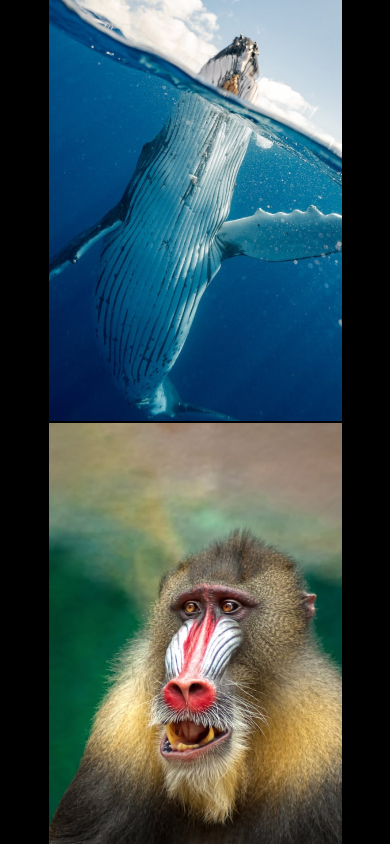
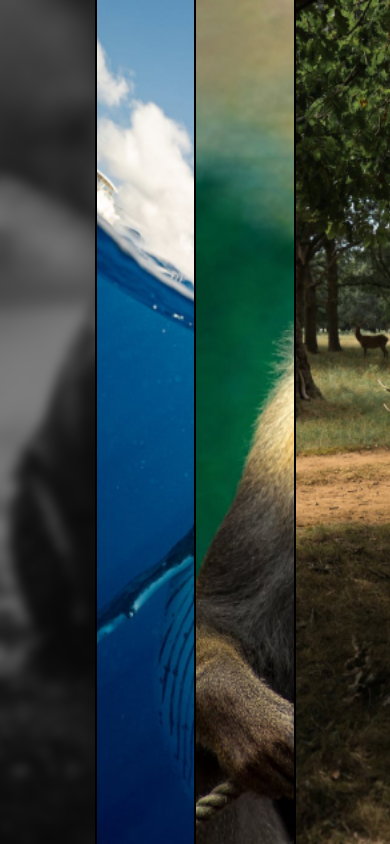
Before and after one commit to Umutoni123/taskforce, a plain HTML site: page index.html in a window 390 px wide. Shown: the top 844 px of the page. Drawn offline with Linux system fonts and the light colour scheme.

Commit message:
add color and arrow

```diff
--- a/css/style.css
+++ b/css/style.css
@@ -1,7 +1,6 @@
 * {
     padding: 0;
     margin: 0;
-
 }
 
 .image-container {
@@ -10,48 +9,85 @@
     align-content: center;
     flex-wrap: wrap;
     background: #000;
-    height: 100vh; /* Full viewport height */
+    height: 100vh;
     width: 100vw;
     gap: 2px;
-
-     /* To allow multiple rows */
-
 }
 
 .image-item {
     position: relative;
-
-    overflow: hidden; /* Ensure the child elements do not overflow */
+    overflow: hidden;
 }
 
 .image-item img {
     display: block;
     width: 100%;
     height: auto;
-    transition: filter 0.3s, transform 0.3s; /* Add transition for smooth effect */
+    transition: filter 0.3s, transform 0.3s;
 }
 
 .image-item:hover img {
     filter: blur(5px) grayscale(100%) brightness(50%);
-    transform: scale(1.05); /* Optional: slight scale for better visual effect */
+    transform: scale(1.05);
 }
 
 .des {
     position: absolute;
     color: white;
     bottom: 0;
-    right:0;
+    right: 0;
     left: 0;
     padding: 1.5rem;
     z-index: 1;
+}
+
+.read-more {
+    display: none;
+    line-height: 24px;
+    color: cyan;
+    cursor: pointer;
+}
+
+.image-item:hover .read-more {
+    display: block;
 
 }
 
 .type {
-    font-family:Arial, Helvetica, sans-serif
+    font-family: popins;
+    line-height: 38px;
+    font-weight: 400;
+    font-family: poppins;
+
 }
-@media (max-width: 600px) {
+.country{
+    line-height: 16.02px;
+    font-weight: 400;
+    font-size: 12px;
+    font-family: poppins;
+}
+
+
+@media (max-width: 740px) {
     .des {
         display: none;
     }
+
+    .image-container {
+        display: grid;
+        grid-template-columns: repeat(4, 25%);
+        gap: 2px;
+        background: #000;
+    }
+
+    .image-item img {
+        height: 100vh;
+        width: 100vw;
+        transition: filter 0.3s, transform 0.3s;
+    }
+
+    .image-item:hover img {
+        filter: blur(5px) grayscale(100%) brightness(50%);
+        transform: scale(1.05);
+    }
 }
--- a/index.html
+++ b/index.html
@@ -5,6 +5,9 @@
     <meta name="viewport" content="width=device-width, initial-scale=1.0">
     <title>Gallery</title>
     <link rel="stylesheet" href="../css/style.css">
+    <link href="https://fonts.googleapis.com/css2?family=Poppins:wght@300;400;500;600;700&display=swap" rel="stylesheet">
+    <link rel="stylesheet" href="https://cdnjs.cloudflare.com/ajax/libs/font-awesome/6.0.0-beta3/css/all.min.css">
+
 </head>
 <body>
     <div class="image-container"></div>
--- a/js/index.js
+++ b/js/index.js
@@ -1,51 +1,51 @@
-document.addEventListener('DOMContentLoaded', () =>{
+document.addEventListener('DOMContentLoaded', () => {
     const imgContainer = document.querySelector('.image-container');
 
     const images = [
         {
             src: '../images/fox.jpg',
-            type: 'Fenec',
-            name: 'Fox',
+            type: 'FENNEC',
+            name: 'FOX',
             country: 'India'
-
         },
         {
             src: '../images/whale.jpg',
-            type: 'Humpback',
-            name: 'whale',
+            type: 'HUMPACK',
+            name: 'WHALE',
             country: 'South Africa'
-
         },
         {
             src: '../images/baboon.jpg',
-            type: 'Common Brown',
-            name: 'Baboon',
+            type: 'COMMON BROWN',
+            name: 'BABBONN',
             country: 'South Africa'
-
         },
         {
             src: '../images/deer.jpg',
-            type: 'Spotted',
-            name: 'Deer',
+            type: 'SPOTTED',
+            name: 'DEER',
             country: 'Amazon'
+        }
+    ];
 
-        }
+    images.forEach(image => {
+        const imageItem = document.createElement('div');
+        imageItem.className = 'image-item';
 
-    ]
-    images.forEach(image => {
-        const imageItem = document.createElement('div')
-        imageItem.className = 'image-item'
-        img = document.createElement('img')
-        img.src = image.src
-        const imageDescription = document.createElement('div')
-        imageDescription.className=('des')
+        const img = document.createElement('img');
+        img.src = image.src;
 
-        imageDescription.innerHTML = `<h2 class="type">${image.type}</h2><h2 class="name">${image.name}</h2><p>${image.country}</p><div class="Read more">Read more <img src="" alt=""></div>`
+        const imageDescription = document.createElement('div');
+        imageDescription.className = 'des';
+        imageDescription.innerHTML = `
+            <h2 class="type">${image.type} <br/> ${image.name}</h2>
 
+            <p class="country">${image.country}</p>
+            <div class="read-more">Know more <i class="fas fa-arrow-right"></i> <img src="" alt=""></div>
+        `;
 
-
-        imageItem.appendChild(imageDescription)
-        imageItem.appendChild(img)
-        imgContainer.appendChild(imageItem)
-    })
-})
+        imageItem.appendChild(img);
+        imageItem.appendChild(imageDescription);
+        imgContainer.appendChild(imageItem);
+    });
+});
```
